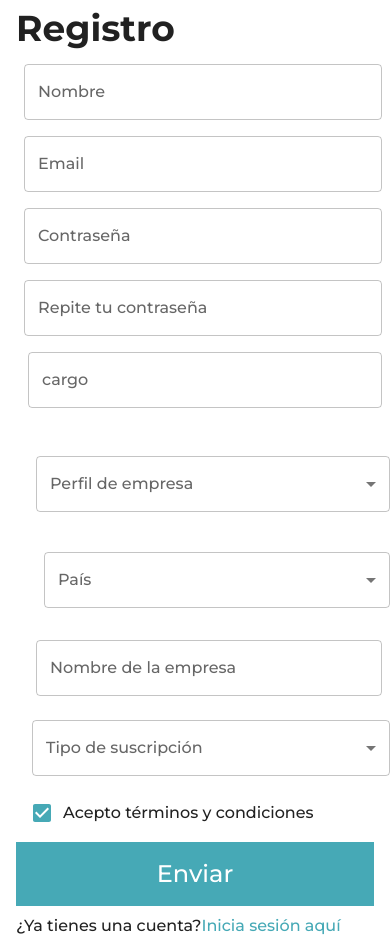
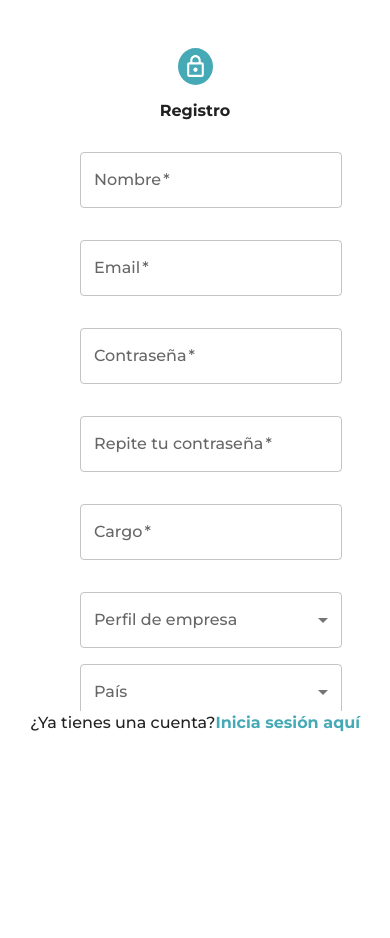
Before and after one commit to octocodevs/jointure-frontend, a Next.js app: page /admin/register in a window 390 px wide. After the commit the page ends 844 px from the top, so only its background shows below. Built offline with nearby package versions, Linux system fonts and the light colour scheme.

Commit message:
RegisterForm updated

```diff
--- a/src/app/admin/register/page.jsx
+++ b/src/app/admin/register/page.jsx
@@ -1,23 +1,32 @@
-import RegisterForm from "@/app/components/RegisterForm/RegisterForm";
+import Form from "@/app/components/RegisterForm/NewRegisterForm";
 import { Box } from "@mui/material";
 import Image from "next/image";
+import {Container} from "@mui/material";
+import Stack from '@mui/material/Stack';
+
 
 export default function RegisterPage() {
   return (
     <>
-      <Box className="flex justify-center items-center h-screen w-full">
-        <RegisterForm className="w-1/2 mx-auto" />
-        <Box className="hidden sm:block md:w-1/2">
+      <Stack
+      direction={{xs:'column', sm: 'row'}}
+      spacing={{xs: 1, sm: 2, md: 4}}
+
+      >
+      <Box display="flex" justifyContent="space-between" flexDirection={{ xs: 'column', md: 'row' }} gap={4} spacing={2}>
+        <Box>
+          <Form />
+        </Box>
+        <Box className="hidden sm:block h-screen">
           <Image
             src="/assets/img/neon-pretzel-light.jpg"
             alt="Picture of the author"
-            layout="responsive"
-            objectFit="contain"
-            width={500}
-            height={1000}
+            width={1200}
+            height={3400}
           />
         </Box>
       </Box>
+      </Stack>
     </>
   );
 }
--- a/src/app/components/RegisterForm/NewRegisterForm.jsx
+++ b/src/app/components/RegisterForm/NewRegisterForm.jsx
@@ -10,6 +10,7 @@ import axios from 'axios';
 import { registerNewUser} from "../../../../services/axios"
 import BasicSelect from '../mui/inputs/BasicSelect';
 import CheckboxLabels from '../mui/inputs/Checkbox';
+import LockIcon from '../mui/Icons/LockIcon';
 
 
 
@@ -121,8 +122,12 @@ export default function Form() {
     };
 
     return (
-        <Container className='h-screen py-20 max-h-[60vh]' overflow="auto">
+        <Container className='h-screen pt-4 max-h-[60vh]' overflow="auto">
+            <Box display="flex" alignItems="center" justifyContent="center">
+            <LockIcon />
+            </Box>
             <Typography variant="h2" align="center">Registro</Typography>
+            <Box className='pt-4 p-12 h-screen overflow-auto' sx={{ height: '70vh' }}>
             <form
                 noValidate
                 autoComplete="off"
@@ -285,6 +290,7 @@ export default function Form() {
                     </Button>
                 </Box>
             </form>
+            </Box>
             <Box>
                 <Typography
                     className="text-center"
--- a/src/app/components/RegisterForm/RegisterForm.jsx
+++ b/src/app/components/RegisterForm/RegisterForm.jsx
@@ -1,24 +1,21 @@
-'use client'
-import { useState, useEffect, useContext } from "react";
-import LargeInput from "@/app/components/mui/inputs/LargeInput";
-import SmallInput from "../mui/inputs/SmallInput";
-import CheckboxLabels from "../mui/inputs/Checkbox";
-import LargeButton from '../Buttons/LargeButton';
-import FormControl from '@mui/material/FormControl';
-import Box from '@mui/material/Box';
-import Typography from '@mui/material/Typography';
-import BasicSelect from "../mui/inputs/BasicSelect";
-import LockIcon from "../mui/Icons/LockIcon";
-import Link from "next/link";
-import axios from "axios";
-import { registerNewUser, getprofiles } from "../../../../services/axios";
-import { useRouter } from "next/navigation";
-import { Container } from "@mui/material"
+"use client"
+
+import TextField from '@mui/material/TextField';
+import { Container, Typography, Button, Box, Select, InputLabel, FormControl } from '@mui/material';
+import { React, useState, useEffect } from 'react';
+import { CheckBox, KeyboardArrowRight } from '@mui/icons-material';
+import { useRouter } from 'next/navigation';
+import Link from 'next/link';
+import axios from 'axios';
+import { registerNewUser} from "../../../../services/axios"
+import BasicSelect from '../mui/inputs/BasicSelect';
+import CheckboxLabels from '../mui/inputs/Checkbox';
+import LockIcon from '../mui/Icons/LockIcon';
 
 
 
+export default function Form() {
 
-export default function RegisterForm() {
 
     const router = useRouter()
 
@@ -39,11 +36,6 @@ export default function RegisterForm() {
         setNameValue(event.target.value);
         console.log("Name:", event.target.value);
     };
-
-  // const handleLastNameChange = (event) => {
-  //   setLastNameValue(event.target.value);
-  //   console.log("Last Name:", event.target.value);
-  // };
 
     const handleEmailChange = (event) => {
         setEmailValue(event.target.value);
@@ -88,10 +80,6 @@ export default function RegisterForm() {
         setCompanyValue(event.target.value);
     };
 
-  // const handleClick = () => {
-  //   console.log("botón clickado");
-  // };
-
     const handleSubmit = async () => {
 
 
@@ -112,27 +100,16 @@ export default function RegisterForm() {
         // console.log('profies', profies);
 
         axios.get('/sanctum/csrf-cookie').then(response => {
-      registerNewUser(userData).then((res) =>{
+            registerNewUser(userData).then((res) => {
 
                 router.push("/");
                 router.refresh()
             })
-      .catch ((error) =>{
+                .catch((error) => {
                     console.error('Login failed:', error);
 
                 })
         })
-    // try {
-    //   console.log('Registro:', response);
-
-    //   const response = await registerNewUser(userData);
-
-    //   console.log('Registro exitoso:', response);
-    //   // Aquí podrías redirigir al usuario a otra página o realizar otras acciones
-    // } catch (error) {
-    //   console.error('Error al registrar:', error);
-    //   // Aquí podrías manejar el error y mostrar un mensaje al usuario
-    // }
     };
 
     const handleButtonClick = (e) => {
@@ -145,63 +122,95 @@ export default function RegisterForm() {
     };
 
     return (
-    <Container>
+        <Container className='h-screen pt-4 max-h-[60vh]' overflow="auto">
             <Box display="flex" alignItems="center" justifyContent="center">
             <LockIcon />
             </Box>
-      <h1 className="font-bold mt-4 text-4xl" variant="h5">Registro</h1>
-      <form onSubmit={handleSubmit} >
-
-        <Box className="mt-2">
-          <LargeInput
+            <Typography variant="h2" align="center">Registro</Typography>
+            <Box className='pt-4 p-12 h-screen overflow-auto' sx={{ height: '70vh' }}>
+            <form
+                noValidate
+                autoComplete="off"
+                onSubmit={handleSubmit}
+            >
+                <TextField
+                    sx={{
+                        margin: '1rem',
+                    }}
                     id="name"
                     label="Nombre"
                     variant="outlined"
+                    color="primary"
+                    fullWidth
+                    required
+                    onChange={handleNameChange}
                     value={nameValue}
-            onChange={handleNameChange}
-            type="text"
+
                 />
-          <LargeInput
+                <TextField
+                    sx={{
+                        margin: '1rem',
+                    }}
                     id="email"
                     label="Email"
                     variant="outlined"
+                    color="primary"
+                    fullWidth
+                    required
                     value={emailValue}
                     onChange={handleEmailChange}
-            type="email"
+
                 />
-          <LargeInput
+
+                <TextField
+                    sx={{
+                        margin: '1rem',
+                    }}
                     id="password"
                     label="Contraseña"
+                    type="password"
                     variant="outlined"
+                    color="primary"
+                    fullWidth
+                    required
                     value={passwordValue}
                     onChange={handlePasswordChange}
-            type="password"
+
+
                 />
-          <LargeInput
+                <TextField
+                    sx={{
+                        margin: '1rem',
+                    }}
                     id="password_confirmation"
                     label="Repite tu contraseña"
+                    type="password"
+                    fullWidth
+                    required
                     variant="outlined"
+                    color="primary"
                     value={confirmPasswordValue}
                     onChange={handleConfirmPasswordChange}
-            type="password"
                     error={Boolean(confirmPasswordError)}
                     helperText={confirmPasswordError}
+
                 />
-        </Box>
-
-        <Box className="flex flex-col justify-between gap-6  ml-1">
-          <Box width="100%">
-            <LargeInput
+                <TextField
+                    sx={{
+                        margin: '1rem',
+                    }}
                     id="position"
-              label="cargo"
+                    label="Cargo"
+                    type="text"
+                    fullWidth
+                    required
                     variant="outlined"
+                    color="primary"
                     value={positionValue}
                     onChange={handlePositionChange}
-              type="text"
-              className="mr-3"
+
                 />
-          </Box>
-          <Box width="100%">
+
                     <BasicSelect
                         id="profile_type"
                         label="Perfil de empresa"
@@ -216,12 +225,8 @@ export default function RegisterForm() {
                             '& .MuiInputLabel-root': { color: 'red' },
                             '& .MuiSelect-root': { backgroundColor: 'lightblue' },
                         }}
+
                     />
-          </Box>
-        </Box>
-
-        <Box className="flex flex-col mt-2 ml-3 gap-2 justify-between">
-          <Box width="100%">
                     <BasicSelect
                         id="country"
                         label="País"
@@ -237,20 +242,21 @@ export default function RegisterForm() {
                             '& .MuiSelect-root': { backgroundColor: 'lightblue' },
                         }}
                     />
-          </Box>
-          <Box>
-            <LargeInput
+
+                    <TextField
+                        sx={{
+                            margin: '1rem',
+                        }}
                         id="business_name"
                         label="Nombre de la empresa"
+                        type="text"
+                        fullWidth
+                        required
                         variant="outlined"
+                        color="primary"
                         value={companyValue}
                         onChange={handleCompanyChange}
-              type="text"
                     />
-          </Box>
-        </Box>
-
-        <Box className="mt-2 ">
                     <BasicSelect
                         id="subscription_type"
                         label="Tipo de suscripción"
@@ -266,24 +272,32 @@ export default function RegisterForm() {
                             '& .MuiSelect-root': { backgroundColor: 'lightblue' },
                         }}
                     />
+
                     <CheckboxLabels />
+
+
+                <Box>
+                    <Button
+                        onClick={handleButtonClick}
+                        type="submit"
+                        color="primary"
+                        variant="contained"
+                        endIcon={<KeyboardArrowRight />}
+                        fullWidth
+                        sx={{ m: 2, }}
+                    >
+                        Enviar
+                    </Button>
                 </Box>
-
-        <Box className="mt-2">
-          <LargeButton
-            onClick={handleButtonClick}
-          />
+            </form>
             </Box>
-
-      </form>
-
-      <Box className="mt-2">
+            <Box>
                 <Typography
-          className="mt-2 font-montserrat"
+                    className="text-center"
                     variant="body1">
                     ¿Ya tienes una cuenta?
                     <Link href="/admin/login">
-            <span className="text-[#46A9B6] font-montserrat">
+                        <span className="text-[#46A9B6] font-bold">
                             Inicia sesión aquí
                         </span>
                     </Link>
@@ -291,5 +305,5 @@ export default function RegisterForm() {
                 </Typography>
             </Box>
         </Container>
-  );
+    )
 }
```
Lines whose indentation alone changed are shown as unchanged.
